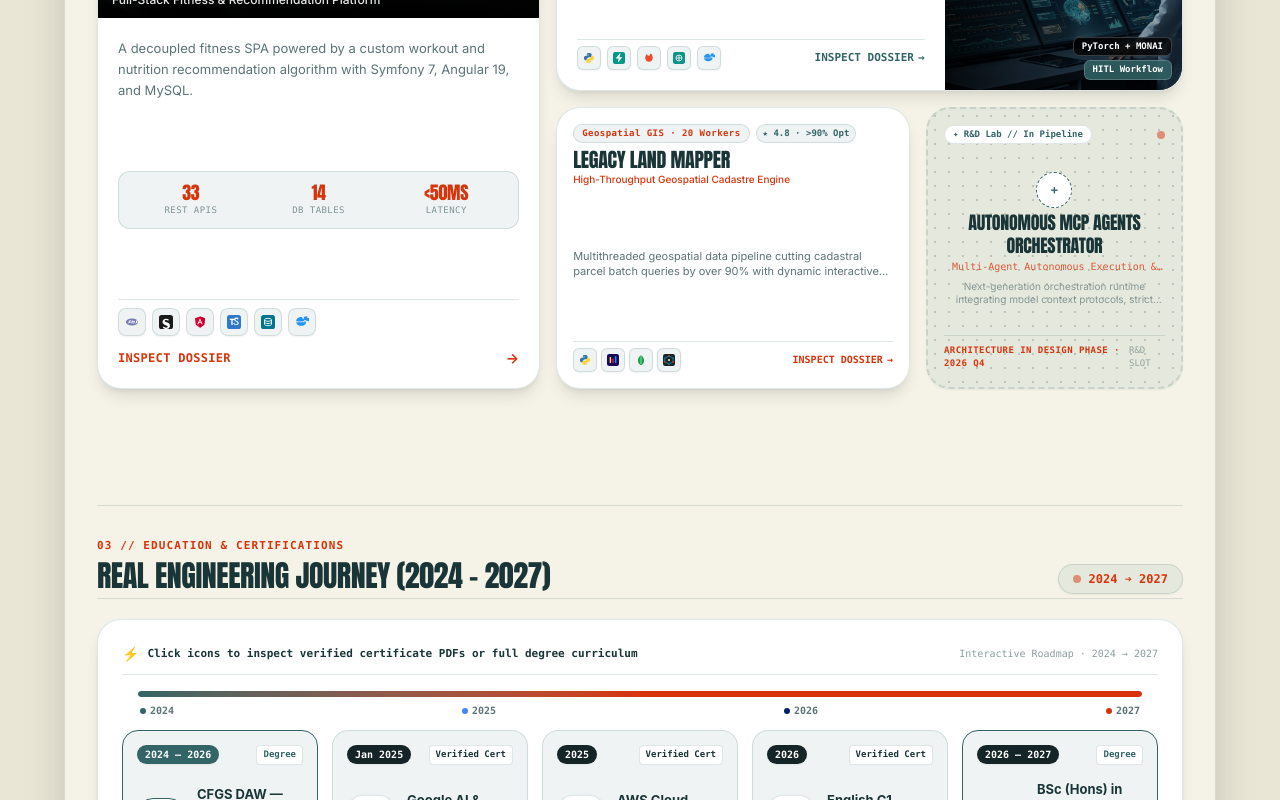
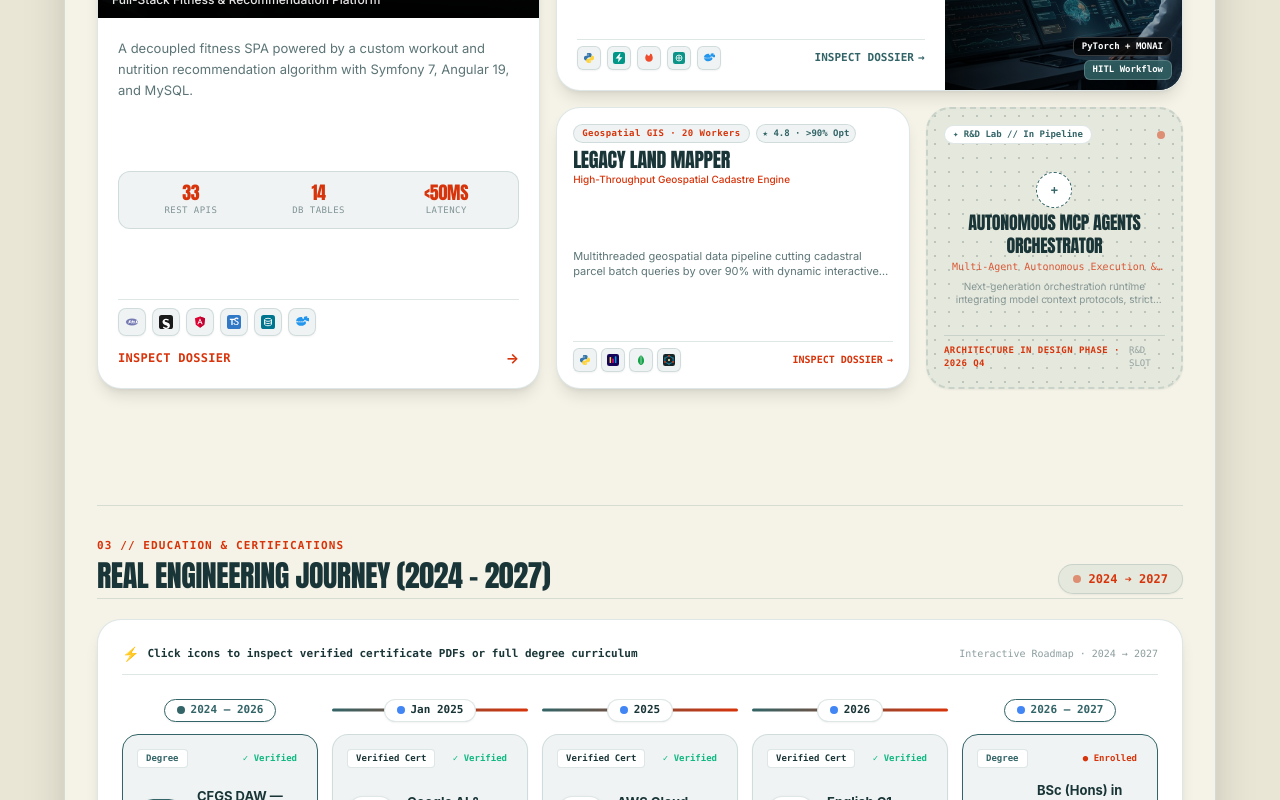
Before and after one commit to Sacasa01/my-web, an Angular app: page / in a window 1280 px wide. Shown: the part 2000-2800 px from the top of the page. Built offline with nearby package versions, Linux system fonts and the light colour scheme.

Commit message:
🐛 fix: eliminate modal scrollbar collision, align horizontal timeline nodes and localize dialog hints

```diff
--- a/src/app/app.component.html
+++ b/src/app/app.component.html
@@ -980,60 +980,63 @@
             </span>
           </div>
           <span class="text-[10px] font-mono opacity-70 hidden sm:inline" [style.color]="mutedColor()">
-            Interactive Roadmap · 2024 → 2027
-          </span>
-        </div>
-
-        <!-- Continuous Horizontal Progress Axis (Always visible on all screen widths) -->
-        <div class="relative my-2 px-2 sm:px-4">
-          <div class="w-full h-1.5 rounded-full bg-black/10 dark:bg-white/10 relative overflow-hidden">
-            <div class="absolute inset-0 rounded-full bg-gradient-to-r from-[#336467] via-[#D7340B] via-[#4E898D] to-[#D7340B]"></div>
-          </div>
-          <!-- Year Tick Marks (Directly anchored to 2024, 2025, 2026, 2027) -->
-          <div class="flex justify-between items-center text-[10px] font-mono font-bold mt-1.5 px-0.5"
-               [style.color]="mutedColor()">
-            <span class="flex items-center gap-1">
-              <span class="w-1.5 h-1.5 rounded-full" [style.background-color]="accentCaribbean()"></span>
-              <span>2024</span>
-            </span>
-            <span class="flex items-center gap-1">
-              <span class="w-1.5 h-1.5 rounded-full bg-[#4285F4]"></span>
-              <span>2025</span>
-            </span>
-            <span class="flex items-center gap-1">
-              <span class="w-1.5 h-1.5 rounded-full bg-[#012169]"></span>
-              <span>2026</span>
-            </span>
-            <span class="flex items-center gap-1">
-              <span class="w-1.5 h-1.5 rounded-full" [style.background-color]="accentSinopia()"></span>
-              <span>2027</span>
-            </span>
-          </div>
-        </div>
-
-        <!-- Horizontal Scrollable Timeline Track (Smooth snap-scroll on Mobile/Tablet, 5-column single row on Desktop) -->
+            {{ lang() === 'en' ? 'Interactive Roadmap · 2024 → 2027' : 'Hoja de Ruta Interactiva · 2024 → 2027' }}
+          </span>
+        </div>
+
+        <!-- Continuous Connected Horizontal Timeline Track (Synchronously scrolls on Mobile/Tablet, 5-column grid on Desktop) -->
         <div class="flex lg:grid lg:grid-cols-5 gap-3.5 items-stretch overflow-x-auto snap-x snap-mandatory lg:overflow-visible pb-3 pt-1 scrollbar-none">
           @for (m of t().education.milestones; track m.id; let idx = $index) {
-            <div class="portfolio-card w-[270px] sm:w-[290px] lg:w-auto shrink-0 snap-start p-3.5 rounded-2xl border shadow-xs flex flex-col justify-between space-y-3 relative group transition-all duration-300 hover:-translate-y-1 hover:shadow-md overflow-hidden"
+            <div class="w-[270px] sm:w-[290px] lg:w-auto shrink-0 snap-start flex flex-col justify-between space-y-2 relative">
+
+              <!-- Milestone Connector Node Axis (Forms continuous horizontal line across all 5 nodes) -->
+              <div class="relative flex items-center justify-center py-1 select-none">
+                <!-- Track Line Segment -->
+                <div class="absolute top-1/2 -translate-y-1/2 h-[3px] pointer-events-none rounded-full"
+                     [ngClass]="{
+                       'left-1/2 right-0': idx === 0,
+                       'left-0 right-1/2': idx === 4,
+                       'left-0 right-0': idx > 0 && idx < 4
+                     }"
+                     style="background: linear-gradient(90deg, #336467, #D7340B);">
+                </div>
+
+                <!-- Milestone Year Pill Node -->
+                <div class="relative z-10 flex items-center gap-1.5 px-3 py-0.5 rounded-full border shadow-xs text-[11px] font-mono font-bold"
+                     [style.background-color]="cardBg()"
+                     [style.border-color]="m.type === 'degree' ? (m.id === 'bsc' ? accentSinopia() : accentCaribbean()) : cardBorder()"
+                     [style.color]="m.type === 'degree' ? (m.id === 'bsc' ? accentSinopia() : accentCaribbean()) : textColor()">
+                  <span class="w-2 h-2 rounded-full shrink-0"
+                        [style.background-color]="m.id === 'bsc' ? accentSinopia() : (m.id === 'daw' ? accentCaribbean() : '#4285F4')"></span>
+                  <span>{{ m.year }}</span>
+                </div>
+              </div>
+
+              <!-- Milestone Card Container -->
+              <div class="portfolio-card flex-1 p-3.5 rounded-2xl border shadow-xs flex flex-col justify-between space-y-3 relative group transition-all duration-300 hover:-translate-y-1 hover:shadow-md overflow-hidden"
                    [style.background-color]="tagBg()"
                    [style.border-color]="m.type === 'degree' ? (m.id === 'bsc' ? accentSinopia() : accentCaribbean()) : cardBorder()">
 
-              <!-- Top Milestone Year & Category Badge -->
+                <!-- Category Badge & Verification Status -->
                 <div class="flex items-center justify-between gap-1.5">
-                <span class="px-2 py-0.5 rounded-full text-[10px] font-mono font-bold text-white shadow-xs"
-                      [style.background-color]="m.id === 'bsc' ? accentSinopia() : (m.id === 'daw' ? accentCaribbean() : '#152426')">
-                  {{ m.year }}
-                </span>
-                <span class="text-[9px] font-mono font-semibold px-1.5 py-0.5 rounded border truncate max-w-[55%]"
+                  <span class="text-[9px] font-mono font-semibold px-2 py-0.5 rounded border truncate"
                         [style.border-color]="cardBorder()"
                         [style.background-color]="cardBg()"
                         [style.color]="m.type === 'degree' ? (m.id === 'bsc' ? accentSinopia() : accentCaribbean()) : textColor()">
                     {{ m.type === 'degree' ? (lang() === 'en' ? 'Degree' : 'Titulación') : (lang() === 'en' ? 'Verified Cert' : 'Certificado') }}
                   </span>
+                  <span class="text-[9px] font-bold px-1.5 py-0.5 rounded font-mono shrink-0"
+                        [style.color]="m.id === 'bsc-hons' || m.id === 'bsc' ? accentSinopia() : '#10B981'">
+                    @if (m.id === 'bsc-hons' || m.id === 'bsc') {
+                      <span>● {{ lang() === 'en' ? 'Enrolled' : 'En Curso' }}</span>
+                    } @else {
+                      <span>✓ {{ lang() === 'en' ? 'Verified' : 'Verificado' }}</span>
+                    }
+                  </span>
                 </div>
 
                 <!-- Interactive Milestone Icon & Clickable Title -->
-              <div class="flex items-center gap-3 pt-1">
+                <div class="flex items-center gap-3 pt-0.5">
                   @if (m.type === 'certification' && m.pdfUrl) {
                     <a [href]="m.pdfUrl"
                        target="_blank"
@@ -1106,14 +1109,16 @@
                     <button type="button"
                             (click)="openEducationModal(m.educationId || 'daw')"
                             class="inline-flex items-center gap-1 font-bold transition-transform group-hover:translate-x-0.5 hover:underline cursor-pointer"
-                          [style.color]="m.id === 'bsc' ? accentSinopia() : accentCaribbean()">
+                            [style.color]="m.id === 'bsc-hons' || m.id === 'bsc' ? accentSinopia() : accentCaribbean()">
                       <span>🔍 {{ lang() === 'en' ? 'Curriculum & Info' : 'Plan de Estudios' }}</span>
                       <span>→</span>
                     </button>
-                  <span class="text-[9px] font-bold px-1 rounded" [style.color]="m.id === 'bsc' ? accentSinopia() : accentCaribbean()">
-                    {{ m.badge.includes('Completed') || m.badge.includes('Finalizado') ? '✓' : '●' }}
-                  </span>
-                }
+                    <span class="text-[9px] font-bold px-1 rounded" [style.color]="m.id === 'bsc-hons' || m.id === 'bsc' ? accentSinopia() : accentCaribbean()">
+                      {{ m.id === 'bsc-hons' || m.id === 'bsc' ? '●' : '✓' }}
+                    </span>
+                  }
+                </div>
+
               </div>
 
             </div>
@@ -1279,7 +1284,7 @@
 
           <div class="space-y-3">
             <span class="text-xs font-mono font-bold uppercase tracking-widest" [style.color]="accentSinopia()">
-              Direct Communication
+              {{ lang() === 'en' ? 'Direct Communication' : 'Comunicación Directa' }}
             </span>
             <h3 class="font-anton text-2xl sm:text-4xl uppercase tracking-wide leading-tight" [style.color]="textColor()">
               {{ t().contact.heading }}
@@ -1417,7 +1422,7 @@
                 {{ t().contact.location }}
               </h4>
               <p class="text-xs font-mono" [style.color]="accentCaribbean()">
-                Available On-Site from Sept 30, 2026
+                {{ lang() === 'en' ? 'Available On-Site from Sept 30, 2026' : 'Disponible Presencial desde el 30 de Septiembre de 2026' }}
               </p>
             </div>
           </div>
@@ -1475,19 +1480,19 @@
         <button type="button"
                 (click)="closeProjectModal()"
                 class="absolute top-3.5 right-3.5 z-30 w-9 h-9 sm:w-10 sm:h-10 rounded-full bg-black/70 hover:bg-black/95 text-white flex items-center justify-center backdrop-blur-md border border-white/20 transition-transform hover:scale-110 cursor-pointer select-none text-base font-bold shadow-lg focus:outline-none focus:ring-2 focus:ring-white"
-                title="Close (Esc)"
-                aria-label="Close modal">
+                [attr.title]="lang() === 'en' ? 'Close (Esc)' : 'Cerrar (Esc)'"
+                [attr.aria-label]="lang() === 'en' ? 'Close modal' : 'Cerrar modal'">
           ✕
         </button>
 
-        <!-- Left Column: Project Cover Art & Quick Highlights -->
-        <div class="w-full md:w-[42%] relative flex flex-col justify-between overflow-hidden bg-slate-950 p-5 sm:p-6 shrink-0 h-40 sm:h-48 md:h-auto select-none">
+        <!-- Left Column: Project Cover Art & Visual Telemetry -->
+        <div class="w-full md:w-[42%] relative flex flex-col justify-between overflow-hidden bg-slate-950 p-4 sm:p-5 md:p-6 shrink-0 h-36 sm:h-44 md:h-auto select-none">
           <img [src]="proj.image"
                [alt]="proj.title"
                class="absolute inset-0 w-full h-full object-cover opacity-90" />
           <div class="absolute inset-0 bg-gradient-to-t from-black/95 via-black/40 to-black/30"></div>
 
-          <!-- Top Badge in Image -->
+          <!-- Top Badges in Image -->
           <div class="relative z-10 flex items-center justify-between gap-2 pr-12 md:pr-0">
             <span class="px-2.5 py-0.5 rounded-full text-[10px] font-bold font-mono tracking-wider text-white bg-black/60 backdrop-blur-md border border-white/25">
               {{ proj.badge }}
@@ -1497,39 +1502,40 @@
             </span>
           </div>
 
-          <!-- Bottom Info in Image -->
-          <div class="relative z-10 space-y-1 mt-auto pt-3">
-            <p class="text-[11px] font-mono text-white/70">{{ proj.period }}</p>
-            <h3 class="font-anton text-xl sm:text-2xl md:text-3xl text-white tracking-wide uppercase leading-tight">
-              {{ proj.title }}
-            </h3>
-            <p class="text-[11px] sm:text-xs text-white/90 font-medium leading-relaxed line-clamp-2 md:line-clamp-none">
-              {{ proj.subtitle }}
-            </p>
-          </div>
-        </div>
-
-        <!-- Right Column: Full Technical Dossier with Pinned Sticky Footer -->
-        <div class="w-full md:w-[58%] p-4 sm:p-6 md:p-7 flex flex-col justify-between overflow-hidden max-h-[calc(92vh-10rem)] md:max-h-[85vh]">
-
-          <!-- Scrollable Content Body -->
-          <div class="flex-1 overflow-y-auto modal-scroll pr-1 sm:pr-1.5 space-y-4">
-            <!-- Header Identity -->
-            <div>
+          <!-- Bottom Visual Telemetry: Period & Tech highlights on Desktop -->
+          <div class="relative z-10 space-y-1 mt-auto pt-3 hidden md:block">
+            <span class="text-[10px] font-mono px-2 py-0.5 rounded border border-white/20 bg-black/50 text-white/90">
+              {{ proj.period }}
+            </span>
+            <p class="text-xs text-white/80 font-mono tracking-wide pt-1">
+              {{ proj.techStack.length }} Core Technologies
+            </p>
+          </div>
+        </div>
+
+        <!-- Right Column: Full Technical Dossier with Pinned Header & Pinned Sticky Footer -->
+        <div class="w-full md:w-[58%] flex flex-col justify-between overflow-hidden max-h-[calc(92vh-10rem)] md:max-h-[85vh]">
+
+          <!-- Pinned Header in Right Column (pr-14 guarantees zero overlap with close button) -->
+          <div class="p-4 sm:p-6 md:p-7 pb-3.5 border-b shrink-0 pr-14"
+               [style.border-color]="cardBorder()">
             <div class="flex items-center gap-2 mb-1">
               <span class="w-2.5 h-2.5 rounded-full" [style.background-color]="accentSinopia()"></span>
               <span class="text-xs font-mono font-bold uppercase tracking-widest" [style.color]="accentCaribbean()">
                 {{ proj.badge }}
               </span>
-              </div>
-              <h3 class="font-anton text-2xl sm:text-3xl tracking-wide uppercase" [style.color]="textColor()">
+              <span class="text-[10px] font-mono opacity-60 md:hidden">· {{ proj.period }}</span>
+            </div>
+            <h3 class="font-anton text-2xl sm:text-3xl tracking-wide uppercase leading-tight" [style.color]="textColor()">
               {{ proj.title }}
             </h3>
-              <p class="text-xs sm:text-sm font-semibold mt-0.5" [style.color]="accentSinopia()">
+            <p class="text-xs sm:text-sm font-semibold mt-0.5 truncate" [style.color]="accentSinopia()">
               {{ proj.subtitle }}
             </p>
           </div>
 
+          <!-- Scrollable Content Body (Starts strictly below header border, eliminating scrollbar collision) -->
+          <div class="flex-1 overflow-y-auto modal-scroll p-4 sm:p-6 md:p-7 pt-3.5 space-y-4">
             <!-- Full Narrative Description -->
             <div class="text-xs sm:text-sm leading-relaxed" [style.color]="mutedColor()">
               <p class="font-medium" [style.color]="textColor()">
@@ -1576,7 +1582,7 @@
           </div>
 
           <!-- Modal Pinned Action Footer -->
-          <div class="shrink-0 pt-3 mt-3 border-t flex items-center justify-between gap-2"
+          <div class="shrink-0 p-4 sm:p-6 md:p-7 py-3 border-t flex items-center justify-between gap-2"
                [style.border-color]="cardBorder()">
             <a [href]="proj.link"
                target="_blank"
@@ -1588,7 +1594,7 @@
             </a>
 
             <span class="text-[11px] font-mono opacity-60 hidden sm:inline" [style.color]="mutedColor()">
-              Press Esc or ✕ to dismiss
+              {{ lang() === 'en' ? 'Press Esc or ✕ to dismiss' : 'Pulsa Esc o ✕ para cerrar' }}
             </span>
           </div>
 
@@ -1622,8 +1628,8 @@
         <button type="button"
                 (click)="closeEducationModal()"
                 class="absolute top-4 right-4 z-30 w-9 h-9 sm:w-10 sm:h-10 rounded-full bg-black/70 hover:bg-black/95 text-white flex items-center justify-center backdrop-blur-md border border-white/20 transition-transform hover:scale-110 cursor-pointer select-none text-base font-bold shadow-lg focus:outline-none focus:ring-2 focus:ring-white"
-                title="Close (Esc)"
-                aria-label="Close modal">
+                [attr.title]="lang() === 'en' ? 'Close (Esc)' : 'Cerrar (Esc)'"
+                [attr.aria-label]="lang() === 'en' ? 'Close modal' : 'Cerrar modal'">
           ✕
         </button>
 
@@ -1729,7 +1735,7 @@
 
         <!-- Pinned Modal Action Footer -->
         @if (edu.officialUrl) {
-          <div class="shrink-0 p-4 sm:p-5 border-t flex flex-col sm:flex-row sm:items-center justify-between gap-3"
+          <div class="shrink-0 p-4 sm:p-5 border-t flex items-center justify-between gap-3"
                [style.border-color]="cardBorder()">
             <a [href]="edu.officialUrl"
                target="_blank"
@@ -1739,14 +1745,14 @@
               <span>{{ edu.officialUrlText || (lang() === 'en' ? 'Visit Institution Page' : 'Visitar Web Oficial') }}</span>
               <span>↗</span>
             </a>
-            <span class="text-xs font-mono opacity-60" [style.color]="mutedColor()">
-              Press Esc or ✕ to dismiss
-            </span>
-          </div>
-        }
-
-      </div>
-    </div>
-  }
-
-</div>
+            <span class="text-xs font-mono opacity-60 hidden sm:inline" [style.color]="mutedColor()">
+              {{ lang() === 'en' ? 'Press Esc or ✕ to dismiss' : 'Pulsa Esc o ✕ para cerrar' }}
+            </span>
+          </div>
+        }
+
+      </div>
+    </div>
+  }
+
+</div>
```
Lines whose indentation alone changed are shown as unchanged.
